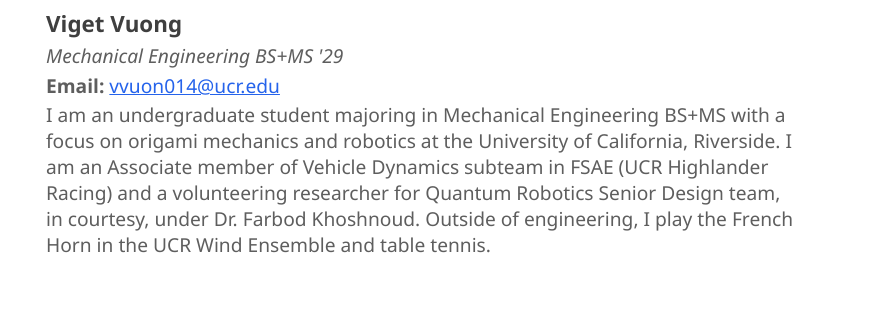
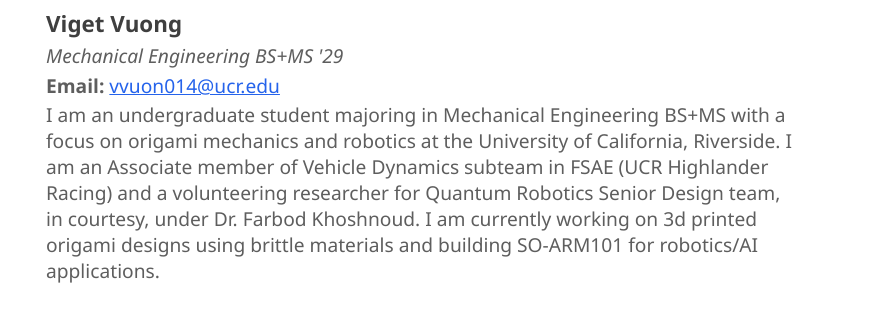
Before and after one commit to BaguetteLord123/v, a plain HTML site: page index.html in a window 1280 px wide. Shown: the part 133-454 px from the top of the page, 394-1280 px from the left. Drawn offline with Linux system fonts and the light colour scheme.

Commit message:
Update index.html

```diff
--- a/index.html
+++ b/index.html
@@ -46,7 +46,7 @@
                         <h1 class="about-name">Viget Vuong</h1>
                         <p class="about-role">Mechanical Engineering BS+MS '29</p>
                         <p class="about-email"><strong>Email:</strong> <a href="mailto:vvuon014@ucr.edu">vvuon014@ucr.edu</a></p>
-                        <p class="about-description">I am an undergraduate student majoring in Mechanical Engineering BS+MS with a focus on origami mechanics and robotics at the University of California, Riverside. I am an Associate member of Vehicle Dynamics subteam in FSAE (UCR Highlander Racing) and a volunteering researcher for Quantum Robotics Senior Design team, in courtesy, under Dr. Farbod Khoshnoud. Outside of engineering, I play the French Horn in the UCR Wind Ensemble and table tennis.</p>
+                        <p class="about-description">I am an undergraduate student majoring in Mechanical Engineering BS+MS with a focus on origami mechanics and robotics at the University of California, Riverside. I am an Associate member of Vehicle Dynamics subteam in FSAE (UCR Highlander Racing) and a volunteering researcher for Quantum Robotics Senior Design team, in courtesy, under Dr. Farbod Khoshnoud. I am currently working on 3d printed origami designs using brittle materials and building SO-ARM101 for robotics/AI applications.</p>
                     </div>
                 </div>
 
```
